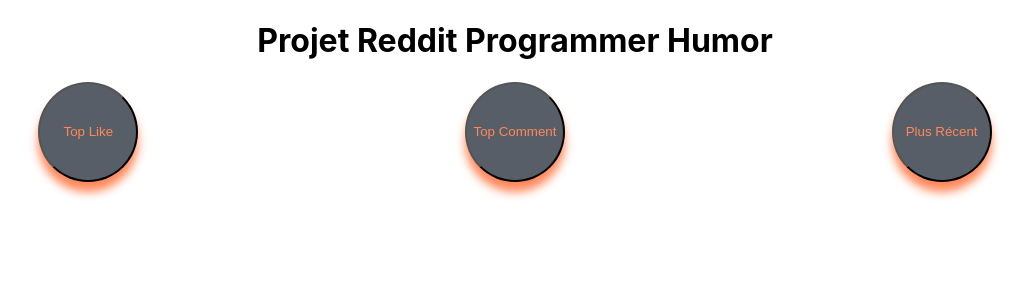
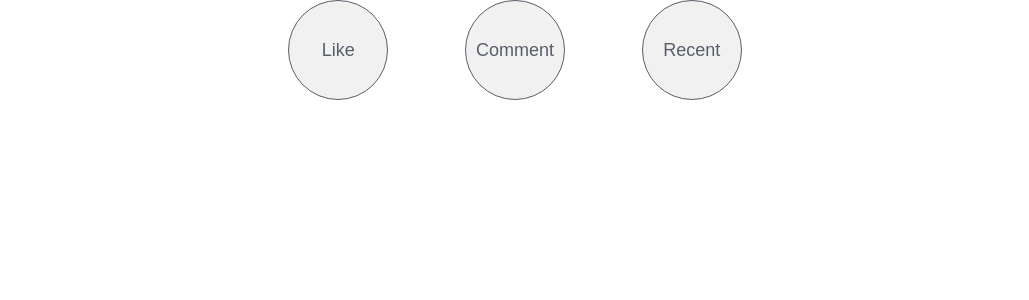
Before and after one commit to WildCodeSchool/btz-0920-p2-programmerhumor, a React (Create React App) app: page / in a window 1280 px wide. Shown: the top 300 px of the page, without its empty margins (125-1154 px from the left). Built offline with nearby package versions, Linux system fonts and the light colour scheme.

Commit message:
improve the filter

```diff
--- a/src/App.jsx
+++ b/src/App.jsx
@@ -1,17 +1,10 @@
 import './App.css';
 import Filter from './components/Filter';
-
-const filtertabl = {
-  like: 'Top Like',
-  comment: 'Top Comment',
-  recent: 'Plus Récent',
-};
 
 function App() {
   return (
     <div className="App">
-      <h1>Projet Reddit Programmer Humor</h1>
-      <Filter {...filtertabl} />
+      <Filter />
     </div>
   );
 }
--- a/src/components/Filter.css
+++ b/src/components/Filter.css
@@ -1,21 +1,33 @@
 .filter {
   display: flex;
-  justify-content: space-around;
+  justify-content: center;
 }
 .filter button {
   border-radius: 100%;
+  border: 1px solid #585e68;
   width: 100px;
   height: 100px;
-  color: #ff885b;
-  background-color: #585e68;
-  box-shadow: 0 10px 10px;
+  color: #585e68;
+  background-color: #f1f1f1;
+  font-size: 18px;
 }
 .like:hover {
-  background-color: #f1f1f1;
+  background-color: #fe4602;
+  color: #f1f1f1;
 }
 .comment:hover {
-  background-color: #f1f1f1;
+  background-color: #fe4602;
+  color: #f1f1f1;
 }
 .date:hover {
-  background-color: #f1f1f1;
+  background-color: #fe4602;
+  color: #f1f1f1;
 }
+.filter button.most {
+  color: #f1f1f1;
+  background-color: #fe4602;
+}
+button {
+  margin: 3%;
+  margin-top: 0%;
+}
--- a/src/components/Filter.jsx
+++ b/src/components/Filter.jsx
@@ -1,28 +1,36 @@
 //  import React from 'react';
-import propTypes from 'prop-types';
+import { useState } from 'react';
 import './Filter.css';
 
-function Filter({ like, comment, recent }) {
+function Filter() {
+  const [likeclicked, setLikeClicked] = useState(false);
+  const [commentclicked, setCommentClicked] = useState(false);
+  const [dateclicked, setDateClicked] = useState(false);
   return (
     <div className="filter">
-      <button type="button" className="like">
-        {' '}
-        {like}{' '}
+      <button
+        onClick={() => setLikeClicked(!likeclicked)}
+        type="button"
+        className={likeclicked ? 'most' : 'like'}
+      >
+        Like
       </button>
-      <button type="button" className="comment">
-        {' '}
-        {comment}{' '}
+      <button
+        onClick={() => setCommentClicked(!commentclicked)}
+        type="button"
+        className={commentclicked ? 'most' : 'comment'}
+      >
+        Comment
       </button>
-      <button type="button" className="date">
-        {' '}
-        {recent}{' '}
+      <button
+        onClick={() => setDateClicked(!dateclicked)}
+        type="button"
+        className={dateclicked ? 'most' : 'date'}
+      >
+        Recent
       </button>
     </div>
   );
 }
-Filter.propTypes = {
-  like: propTypes.string.isRequired,
-  comment: propTypes.string.isRequired,
-  recent: propTypes.string.isRequired,
-};
+
 export default Filter;
```
